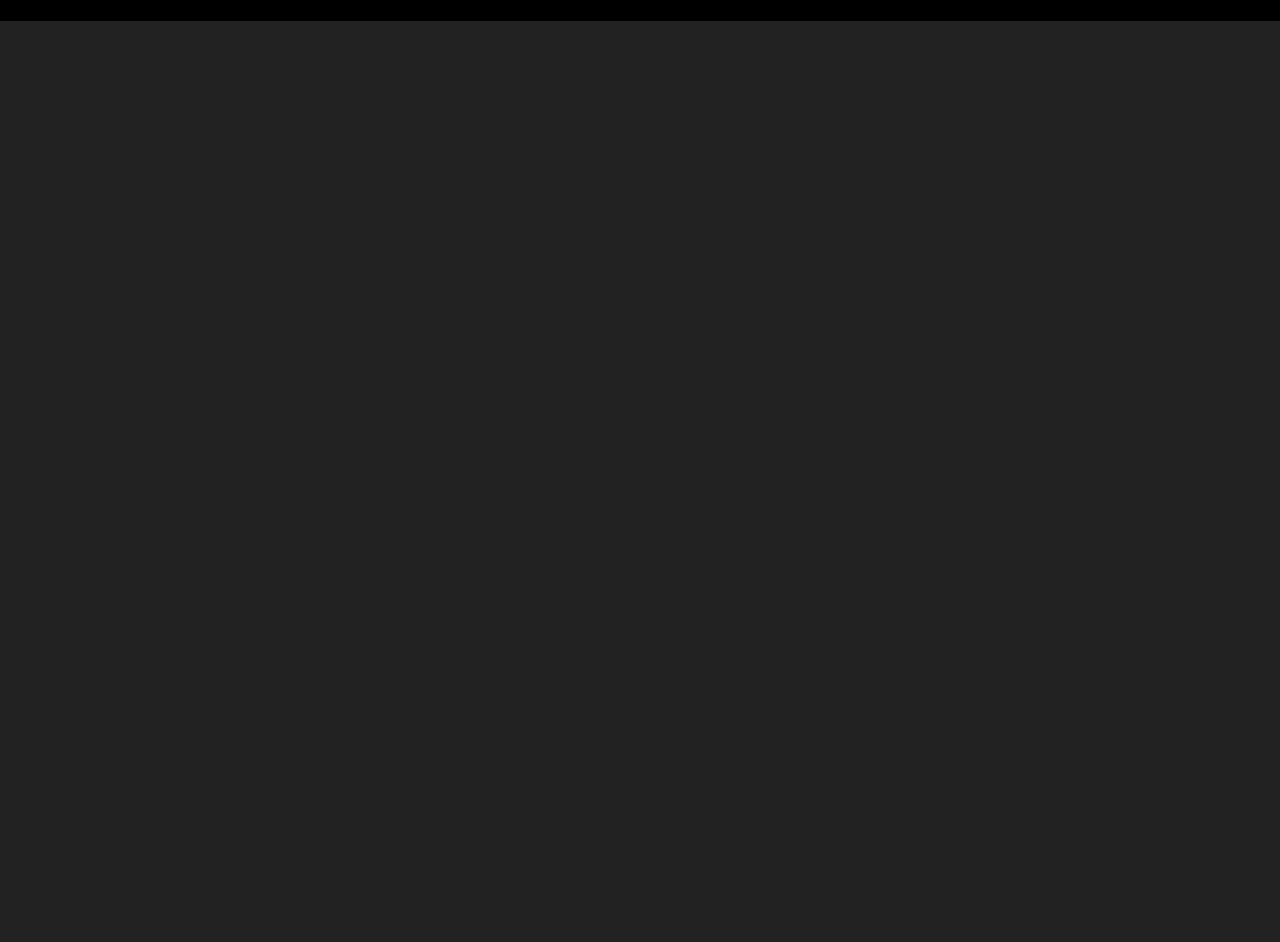
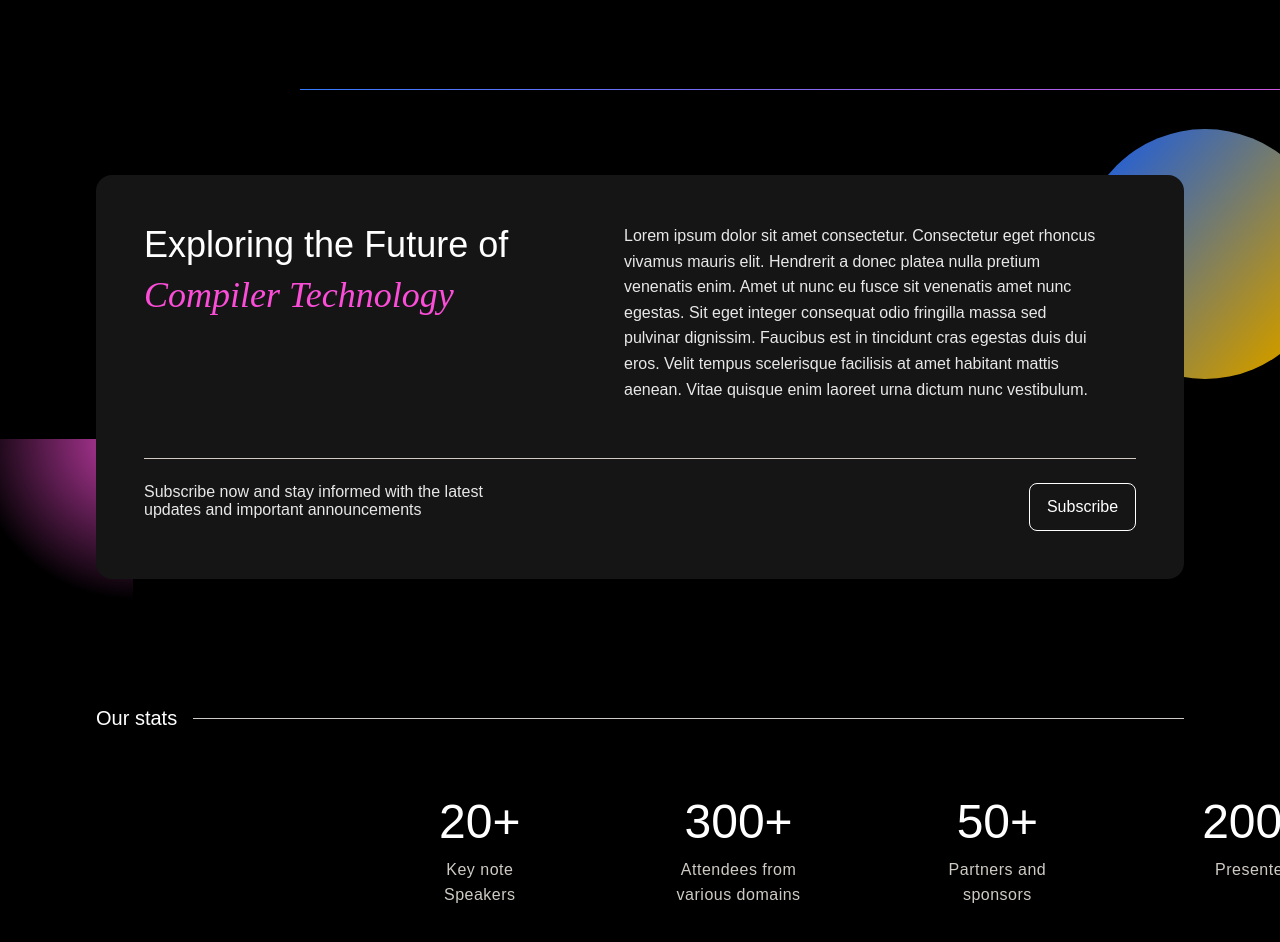
Before and after one commit to compilertech/compilertech-fe, a React (Vite) app: page / in a window 1280 px wide. Shown: the part 860-1802 px from the top of the page. Before the commit the page ends 881 px from the top, so only its background shows below. Built offline with nearby package versions, Linux system fonts and the light colour scheme; a web font is replaced by a local one.

Commit message:
testimonial

```diff
--- a/src/App.tsx
+++ b/src/App.tsx
@@ -13,7 +13,7 @@ import Organization from "./components/OrganizationPage";
 import Schedule from "./components/SchedulePage";
 import Home2 from "./components/2025Page";
 import NewHeader from "./components/2025Page/NewHeader";
-// import NewFooter from "./components/2025Page/NewFooter";
+import NewFooter from "./components/2025Page/NewFooter";
 
 function App() {
   const [theme, setTheme] = useState(localStorage.getItem("theme") ?? "dark");
--- a/src/components/2025Page/Testimonial.tsx
+++ b/src/components/2025Page/Testimonial.tsx
@@ -1,18 +1,27 @@
 import styled from "styled-components";
 
-function Testimonial() {
+const TestimonialSection = () => {
+  const stats = [
+    { number: "20+", description: "Key note Speakers", width: "140px" },
+    {
+      number: "300+",
+      description: "Attendees from various domains",
+      width: "140px",
+    },
+    { number: "50+", description: "Partners and sponsors", width: "100px" },
+    { number: "200+", description: "Presenters", width: "100px" },
+  ];
+
   return (
-    <TestimonialContainer>
+    <Container>
+      <TopBorder />
+
       <TestimonialCard>
         <LeftContent>
           <Title>
             Exploring the Future of
             <HighlightText>Compiler Technology</HighlightText>
           </Title>
-          <Divider />
-        </LeftContent>
-
-        <RightContent>
           <Description>
             Lorem ipsum dolor sit amet consectetur. Consectetur eget rhoncus
             vivamus mauris elit. Hendrerit a donec platea nulla pretium
@@ -22,10 +31,12 @@ function Testimonial() {
             eros. Velit tempus scelerisque facilisis at amet habitant mattis
             aenean. Vitae quisque enim laoreet urna dictum nunc vestibulum.
           </Description>
-
+        </LeftContent>
+        <Divider />
+        <RightContent>
           <SubscriptionSection>
             <SubscriptionText>
-              Subscribe now and stay informed with the latest updates and
+              Subscribe now and stay informed with the latest <br /> updates and
               important announcements
             </SubscriptionText>
             <SubscribeButton>Subscribe</SubscribeButton>
@@ -33,23 +44,38 @@ function Testimonial() {
         </RightContent>
       </TestimonialCard>
 
+      <StatsSection>
+        <StatsHeader>
+          Our stats <StatsLine />
+        </StatsHeader>
+        <StatsList>
+          {stats.map((stat, index) => (
+            <StatItem key={index}>
+              <StatNumber>{stat.number}</StatNumber>
+              <StatDescription style={{ width: stat.width }}>
+                {stat.description}
+              </StatDescription>
+            </StatItem>
+          ))}
+        </StatsList>
+      </StatsSection>
+
       {/* Decorative elements */}
       <PurpleCircle />
-      <BlueCircle />
-      <GoldCircle />
-    </TestimonialContainer>
+      <GoldBlueCircle />
+    </Container>
   );
-}
-
-export default Testimonial;
+};
 
 // Styled Components
-const TestimonialContainer = styled.div`
-  background-color: #0a0a0a;
+const Container = styled.div`
+  background-color: #000;
   color: white;
-  padding: 4rem;
+  padding: 6rem;
   position: relative;
   width: 100%;
+  font-family: "Poppins", sans-serif;
+  font-size: 16px;
   overflow: hidden;
 
   @media (max-width: 768px) {
@@ -57,11 +83,19 @@ const TestimonialContainer = styled.div`
   }
 `;
 
+const TopBorder = styled.div`
+  width: 100%;
+  height: 1px;
+  background: linear-gradient(90deg, #367aff 0%, #ff4dd8 100%);
+  position: absolute;
+  top: 10px;
+  right: -300px;
+`;
+
 const TestimonialCard = styled.div`
   background-color: #151515;
   border-radius: 16px;
   padding: 3rem;
-  display: flex;
   position: relative;
   z-index: 2;
 
@@ -73,7 +107,7 @@ const TestimonialCard = styled.div`
 `;
 
 const LeftContent = styled.div`
-  flex: 1;
+  display: flex;
   padding-right: 2rem;
 
   @media (max-width: 992px) {
@@ -89,47 +123,50 @@ const RightContent = styled.div`
 `;
 
 const Title = styled.h2`
-  font-size: 2.5rem;
+  font-family: "Poppins", sans-serif;
+  font-size: 36px;
   font-weight: 400;
   line-height: 1.2;
-  margin: 0 0 1.5rem 0;
-
+  margin: 0 0 1rem 0;
+  width: 50%;
   @media (max-width: 768px) {
-    font-size: 2rem;
+    font-size: 28px;
   }
 `;
 
 const HighlightText = styled.div`
-  color: #d83bd2;
+  font-family: "Spectral", serif;
+  color: #fb4dd8;
   font-style: italic;
-  font-size: 2.5rem;
+  font-size: 36px;
   font-weight: 500;
+  margin-top: 0.5rem;
 
   @media (max-width: 768px) {
-    font-size: 2rem;
+    font-size: 28px;
   }
 `;
 
 const Divider = styled.hr`
   border: none;
-  height: 1px;
-  background-color: rgba(255, 255, 255, 0.3);
+  height: 0.5px;
+  background-color: #cfcbc4;
   margin: 1.5rem 0;
   width: 100%;
 `;
 
 const Description = styled.p`
-  font-size: 1rem;
+  font-family: "Poppins", sans-serif;
+  font-size: 16px;
   line-height: 1.6;
   margin: 0 0 2rem 0;
+  width: 50%;
   color: rgba(255, 255, 255, 0.9);
 `;
 
 const SubscriptionSection = styled.div`
   display: flex;
-  justify-content: space-between;
-  align-items: center;
-
+  width: 100%;
   @media (max-width: 768px) {
     flex-direction: column;
     gap: 1.5rem;
@@ -138,26 +175,30 @@ const SubscriptionSection = styled.div`
 `;
 
 const SubscriptionText = styled.p`
-  font-size: 1rem;
+  font-family: "Poppins", sans-serif;
+  font-size: 16px;
   margin: 0;
   color: rgba(255, 255, 255, 0.9);
   flex: 1;
   padding-right: 1rem;
-
   @media (max-width: 768px) {
     padding-right: 0;
   }
 `;
 
 const SubscribeButton = styled.button`
+  width: 107px;
+  height: 48px;
   background: transparent;
   border: 1px solid white;
-  border-radius: 5px;
+  border-radius: 8px;
   color: white;
-  padding: 0.8rem 1.5rem;
-  font-size: 1rem;
+  padding: 10px 12px;
+  font-family: "Poppins", sans-serif;
+  font-size: 16px;
   cursor: pointer;
   transition: all 0.2s ease;
+  gap: 12px;
   white-space: nowrap;
 
   &:hover {
@@ -165,41 +206,97 @@ const SubscribeButton = styled.button`
   }
 `;
 
-// Decorative elements
+const StatsSection = styled.div`
+  padding-top: 8rem;
+`;
+
+const StatsHeader = styled.div`
+  display: flex;
+  align-items: center;
+  font-family: "Poppins", sans-serif;
+  font-size: 20px;
+  font-weight: 500;
+  margin-bottom: 2rem;
+`;
+
+const StatsLine = styled.div`
+  flex: 1;
+  height: 0.5px;
+  background-color: #cfcbc4;
+  margin-left: 1rem;
+`;
+
+const StatsList = styled.div`
+  display: flex;
+  width: 100%; // Added to ensure full width
+  margin-left: 200px; // Changed from 30%
+  padding: 2rem 0; // Added some padding
+
+  @media (max-width: 768px) {
+    flex-direction: column;
+  }
+`;
+
+const StatItem = styled.div`
+  text-align: center;
+  min-width: 150px;
+  display: flex;
+  margin-left: 10%;
+  flex-direction: column;
+  align-items: center;
+  @media (max-width: 768px) {
+    text-align: left;
+    align-items: flex-start;
+    margin-bottom: 1.5rem;
+  }
+`;
+
+const StatNumber = styled.h2`
+  font-family: "Poppins", sans-serif;
+  font-size: 48px;
+  font-weight: 400;
+  margin: 0 0 0.5rem 0;
+`;
+
+const StatDescription = styled.p`
+  font-family: "Poppins", sans-serif;
+  font-size: 16px;
+  color: #cfcbc4;
+  line-height: 25px;
+  letter-spacing: 0.5px;
+  text-align: center;
+  @media (max-width: 768px) {
+    text-align: left;
+  }
+`;
+
 const PurpleCircle = styled.div`
   position: absolute;
-  bottom: 0;
-  left: 0;
-  width: 200px;
-  height: 200px;
-  background-color: #9c27b0;
-  border-top-right-radius: 200px;
+  top: 360px;
+  left: -30px;
+  width: 163px;
+  height: 161px;
+  background: radial-gradient(
+    circle at top right,
+    #fb4dd8 0%,
+    rgba(0, 0, 0, 0) 70%
+  );
   border-radius: 0;
   opacity: 0.8;
   z-index: 1;
 `;
 
-const BlueCircle = styled.div`
+const GoldBlueCircle = styled.div`
   position: absolute;
-  bottom: 0;
-  right: 200px;
-  width: 300px;
-  height: 300px;
-  background-color: #1a3c80;
+  top: 50px;
+  right: -50px;
+  width: 250px;
+  height: 250px;
+  background: linear-gradient(310.99deg, #fcbf00 16.53%, #367aff 86.21%);
+  border-bottom-left-radius: 250px;
   border-radius: 50%;
   opacity: 0.8;
   z-index: 1;
 `;
 
-const GoldCircle = styled.div`
-  position: absolute;
-  top: 0;
-  right: 0;
-  width: 250px;
-  height: 250px;
-  background-color: #d4af37;
-  border-bottom-left-radius: 250px;
-  border-radius: 0;
-  opacity: 0.8;
-  z-index: 1;
-`;
+export default TestimonialSection;
--- a/src/components/2025Page/index.tsx
+++ b/src/components/2025Page/index.tsx
@@ -4,13 +4,13 @@ import Hero2 from "./Hero2";
 // import Agenda from "./Agenda";
 // import Agenda2 from "./Agenda2";
 // import Agenda3 from "./Agenda3";
-// import Testimonial from "./Testimonial";
-// import KeyTopics from "./KeyTopics";
-// import Highlights from "./Highlights";
-// import AnimatedBanner from "./AnimatedBanner";
-// import CountdownTimer from "./CountdownTimer";
-// import Collab from "./Collab";
-// import QAndA from "./QAndA";
+import Testimonial from "./Testimonial";
+import KeyTopics from "./KeyTopics";
+import Highlights from "./Highlights";
+import AnimatedBanner from "./AnimatedBanner";
+import CountdownTimer from "./CountdownTimer";
+import Collab from "./Collab";
+import QAndA from "./QAndA";
 // import Venue from "./Venue";
 import { useLayoutEffect } from "react";
 
@@ -29,18 +29,18 @@ export default function Home2() {
   }, []);
 
   // Set the event date to March 25, 2025 at 10:00 AM
-  // const eventDate = new Date("2025-03-30T10:00:00");
+  const eventDate = new Date("2025-04-30T10:00:00");
 
   return (
     <Main>
+      <CountdownTimer eventDate={eventDate} />
       <Hero2 />
-      {/* <CountdownTimer eventDate={eventDate} /> */}
-      {/* <Testimonial /> */}
-      {/* <KeyTopics /> */}
-      {/* <Highlights /> */}
-      {/* <Collab /> */}
+      <Testimonial />
+      {/*  <KeyTopics />
+      <Highlights />
+      <QAndA />
+      <Collab /> */}
       {/* <Venue /> */}
-      {/* <QAndA /> */}
       {/* <Agenda /> */}
       {/* <Agenda2 /> */}
       {/* <Agenda3 /> */}
```
Also changed, not shown: src/components/2025Page/NewHeader.tsx (+40 -40 lines), src/assets/2025/Ellipse 8.png (added), src/assets/2025/Ellipse 9.png (added).
